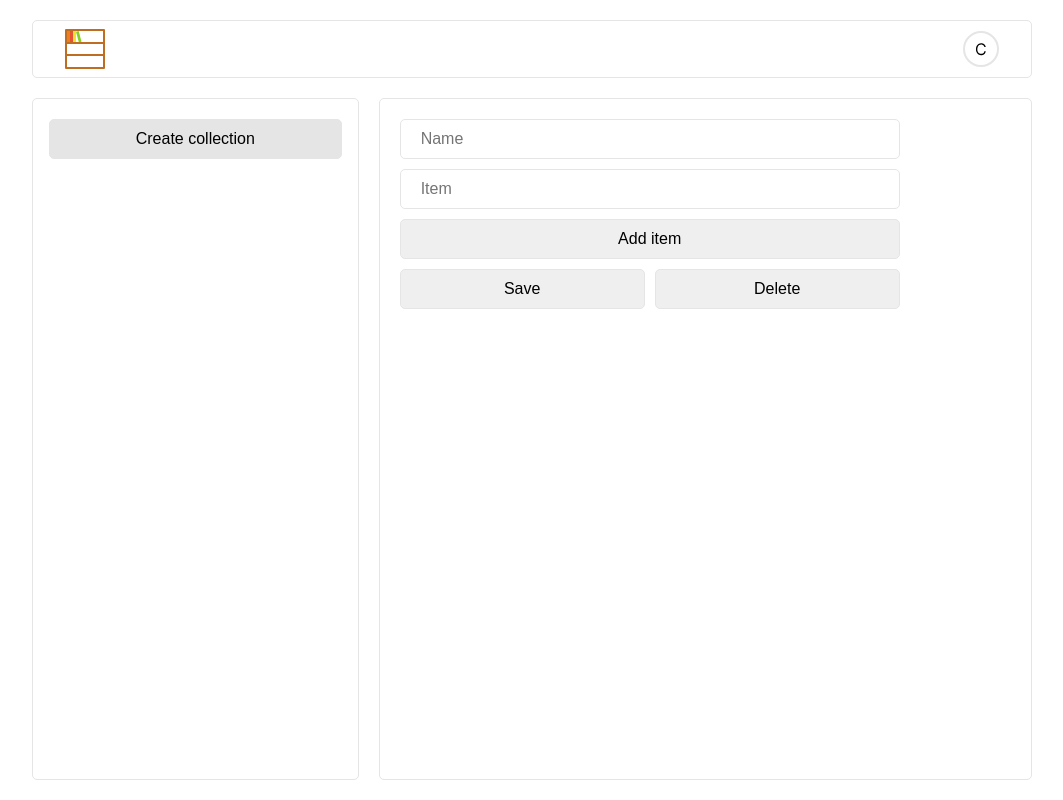
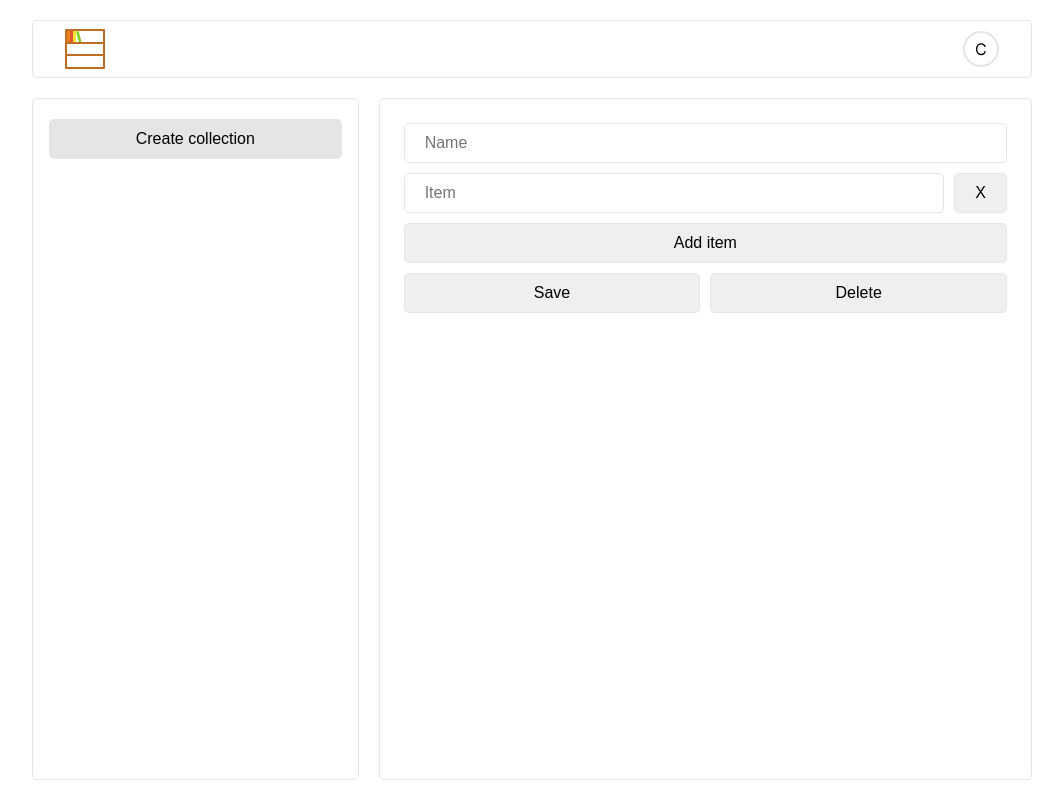
Before and after one commit to corsodr/shelf, a React (Vite) app: page / in a window 1280 px wide. Both pictures are taken after a click on the button "Create collection". Shown: the whole page, without its empty margins (108-1171 px from the left). Built offline with nearby package versions, Linux system fonts and the light colour scheme; a web font is replaced by a local one.

Commit message:
save work

```diff
--- a/src/CollectionForm.jsx
+++ b/src/CollectionForm.jsx
@@ -78,6 +78,11 @@ const CollectionForm = ({setIsFormOpen, collections, setCollections, activeColle
         setLinks(newLinks)
     }
 
+    const deleteItem = (index) => {
+        const newLinks = links.filter((_, idx) => idx !== index);
+        setLinks(newLinks);
+    }
+
     return (
         <>
             {!isLoading ? (
@@ -87,15 +92,20 @@ const CollectionForm = ({setIsFormOpen, collections, setCollections, activeColle
                         placeholder="Name"
                         value={name}
                         onChange={(e) => setName(e.target.value)}
+                        required
                     />
                     {links.map((link, index) => (
-                        <input
-                            key={index}
-                            type="text"
-                            placeholder="Item"
-                            value={link}
-                            onChange={(e) => linkChange(index, e.target.value)}
-                        />
+                        <div className="item-input-container" key={index}>
+                            <input
+                                className="item-input"
+                                type="url"
+                                placeholder="Item"
+                                value={link}
+                                onChange={(e) => linkChange(index, e.target.value)}
+                                required
+                            />
+                            <button type="button" onClick={() => deleteItem(index)}>X</button>
+                        </div>
                     ))}
                     <button type="button" onClick={addLink}>Add item</button>
                     <div className="save-delete-buttons">
--- a/src/CollectionView.jsx
+++ b/src/CollectionView.jsx
@@ -14,8 +14,8 @@ const CollectionView = ({ activeCollection, setIsFormOpen, setActiveCollection }
         <a key={index} className="item" href={link}>
           <img src={preview.image} alt={preview.title} />
           <div>
-            <p className="link-title">{preview.title}</p>
-            <p className="link-source">{new URL(link).hostname}</p>
+            <p className="item-title">{preview.title}</p>
+            <p className="item-source">{new URL(link).hostname}</p>
           </div>
         </a>
       );
@@ -23,7 +23,7 @@ const CollectionView = ({ activeCollection, setIsFormOpen, setActiveCollection }
 
     return (
       <a key={index} className="item" href={link}>
-        <p className="link-url">{link}</p>
+        <p className="item-url">{link}</p>
       </a>
     );
   };
--- a/src/index.css
+++ b/src/index.css
@@ -25,7 +25,6 @@ body {
     gap: 20px;
 }
 
-
 .sidebar {
     border: 1px solid #E5E5E5;
     border-radius: 5px;
@@ -33,7 +32,6 @@ body {
     margin-bottom: 20px;
     display: flex;
     flex-direction: column;
-    /* check this: */
     padding-bottom: 20px;
 }
 
@@ -70,8 +68,7 @@ body {
 .collection-form {
     display: flex;
     flex-direction: column;
-    max-width: 500px;
-    padding: 20px;
+    margin: 24px;
   }
 
 .collection-form input,
@@ -81,6 +78,18 @@ body {
   border: 1px solid #E5E5E5;
   border-radius: 5px;
   font-size: 1rem;
+}
+
+.item-input-container {
+    display: flex;
+    width: 100%;
+    margin: 0;
+    padding: 0;
+}
+
+.item-input {
+    flex-grow: 1;
+    margin-right: 10px;
 }
 
 .collection-form button {
@@ -94,8 +103,6 @@ body {
 .save-delete-buttons button {
     width: 50%;
 }
-
-/* review names:  */
 
 .collection-view {
     margin: 24px;
@@ -123,23 +130,18 @@ body {
     margin: 16px;
   }
 
-  .link-container {
-    display: flex;
-    flex-direction: column;
-  }
-
-  .link-title {
+  .item-title {
     font-weight: bold;
     font-size: 18px;
     margin: 0;
   }
 
-  .link-source {
+  .item-source {
     font-size: 0.9rem;
     margin: 4px 0;
   }
 
-  .link-url {
+  .item-url {
     font-weight: bold;
     font-size: 18px;
     margin: 24px 16px;
@@ -148,7 +150,7 @@ body {
 .collection-view button {
     background-color: #E5E5E5;
     padding: 10px 20px;
-    width: 40%;
+    width: 50%;
     font-size: 1rem;
     border: 1px solid #E5E5E5;
     border-radius: 4px;
```
Also changed, not shown: 1 other file (tests, documents, lock files or other folders).
